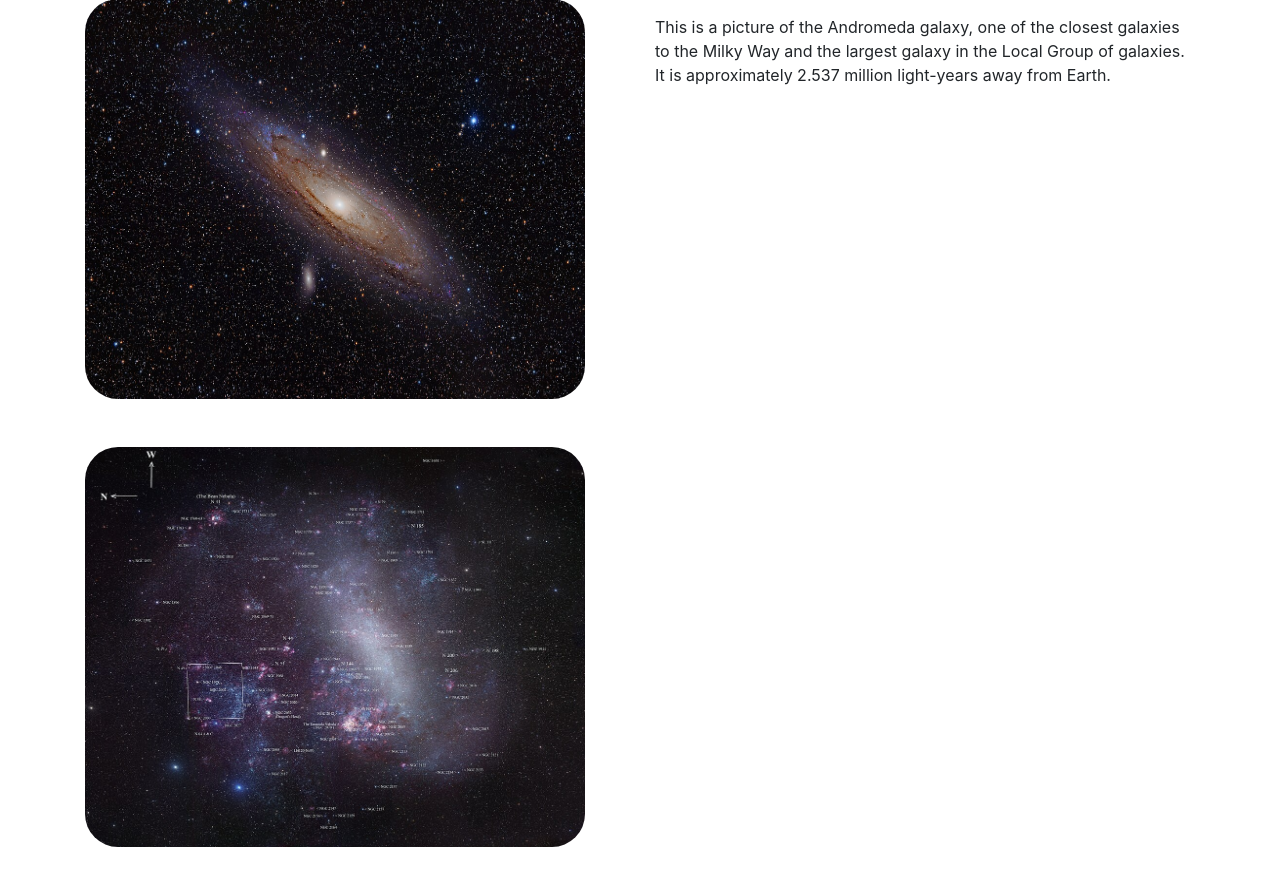
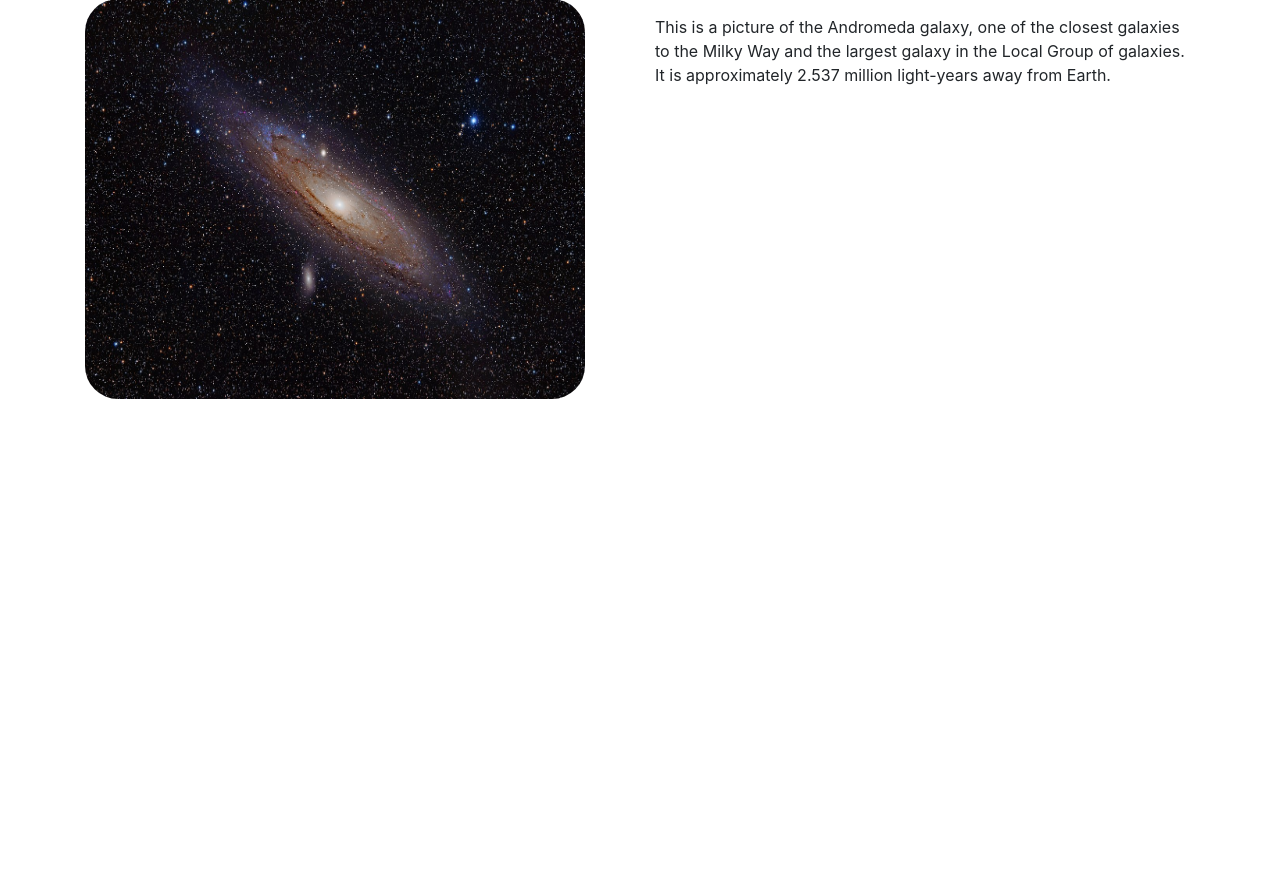
Before and after one commit to Programmingmonth/Weblog, a Django app: page /imagea/ in a window 1280 px wide. Shown: the part 119-1014 px from the top of the page. After the commit the page ends 518 px from the top, so only its background shows below. Run offline with Django 5.2, Linux system fonts and the light colour scheme; some libraries are stand-ins or nearby versions.

Commit message:
Initial commit

```diff
--- a/Astronomy/web/templates/Imagea.html
+++ b/Astronomy/web/templates/Imagea.html
@@ -23,13 +23,6 @@
         <div class="row">
             <div class="col-md-6">
                 <img class="Andromeda" src="{% static 'image/Andromeda.jpg' %}" alt="Andromeda Picture">
-                <br>
-                <br>
-                <br>
-                <img class="Andromeda" src="{% static 'image/Large-Magellanic-Cloud.jpg' %}" alt="">
-                <br>
-                <br>
-                <br>
             </div>
             <div class="col-md-6 d-flex align-items-start mt-3">
                 <p class="text-left">This is a picture of the Andromeda galaxy, one of the closest galaxies to the Milky Way and the largest galaxy in the Local Group of galaxies. It is approximately 2.537 million light-years away from Earth.</p>
```
Also changed, not shown: Astronomy/static/image/Large-Magellanic-Cloud.jpg (deleted).
